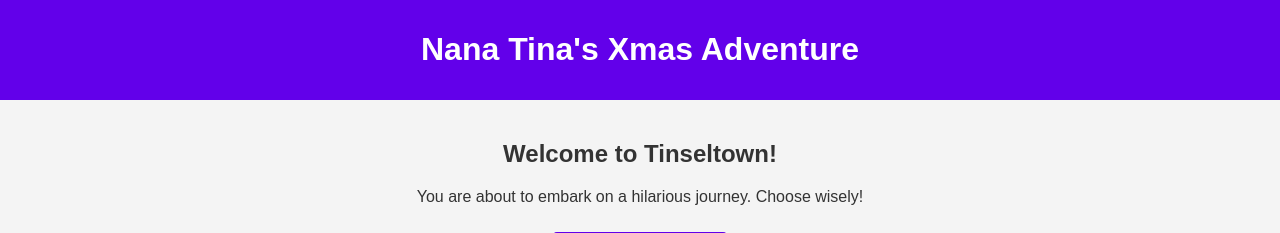
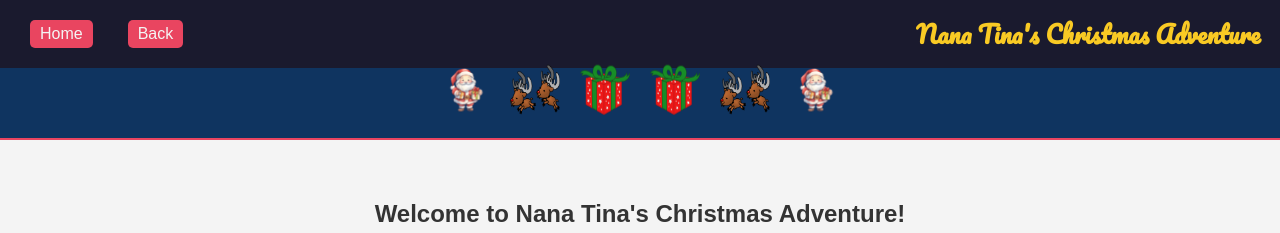
Before and after one commit to alexbull1999/XmasGame2024, a Flask app: page / in a window 1280 px wide. Shown: the top 233 px of the page. Run offline with Flask 3, Linux system fonts and the light colour scheme.

Commit message:
bouncing header

```diff
--- a/static/styles.css
+++ b/static/styles.css
@@ -1,3 +1,7 @@
+/* Import Pacifico Font */
+@import url('https://fonts.googleapis.com/css2?family=Pacifico&display=swap');
+
+/* Body Styles */
 body {
     font-family: Arial, sans-serif;
     margin: 0;
@@ -6,6 +10,7 @@ body {
     color: #333;
 }
 
+/* Header and Footer Styles */
 header, footer {
     background-color: #6200ea;
     color: white;
@@ -13,6 +18,28 @@ header, footer {
     padding: 10px 0;
 }
 
+/* New Header Styles with Pacifico */
+header h1 {
+    font-family: 'Pacifico', cursive; /* Apply Pacifico font */
+    font-size: 28px; /* Adjust size as needed */
+    margin: 0;
+    color: #f9ca24; /* A contrasting gold-like color */
+}
+
+header a {
+    font-family: Arial, sans-serif; /* Keep buttons in Arial for readability */
+    text-decoration: none;
+    color: #f4f4f4;
+    padding: 5px 10px;
+    background-color: #e94560; /* Red button */
+    border-radius: 5px;
+}
+
+header a:hover {
+    background-color: #0f3460; /* Hover effect for buttons */
+}
+
+/* Main Content Styles */
 main {
     padding: 20px;
     max-width: 600px;
@@ -20,6 +47,7 @@ main {
     text-align: center;
 }
 
+/* Link Button Styles */
 a {
     display: inline-block;
     margin: 10px;
@@ -33,3 +61,70 @@ a {
 a:hover {
     background-color: #3700b3;
 }
+
+/* Header for pages */
+
+/* Primary Header */
+.main-header {
+    display: flex;
+    justify-content: space-between;
+    align-items: center;
+    padding: 10px 20px;
+    background-color: #1a1a2e; /* Dark background */
+    color: #f4f4f4; /* Light text color */
+}
+
+.main-header .header-left {
+    display: flex;
+    gap: 15px;
+}
+
+.main-header .home-button, .main-header .back-button {
+    text-decoration: none;
+    color: #f4f4f4;
+    padding: 5px 10px;
+    background-color: #e94560; /* Red button */
+    border-radius: 5px;
+    font-family: 'Arial', sans-serif;
+}
+
+.main-header .home-button:hover, .main-header .back-button:hover {
+    background-color: #0f3460; /* Darker hover effect */
+}
+
+.main-header .header-right h1 {
+    font-family: 'Pacifico', cursive; /* Fancy font for title */
+    font-size: 24px;
+    color: #f9ca24;
+}
+
+/* Secondary Header */
+.secondary-header {
+    display: flex;
+    justify-content: center;
+    background-color: #0f3460; /* Slightly darker blue */
+    padding: 10px 0;
+    border-bottom: 2px solid #e94560; /* Red border to match theme */
+}
+
+.bouncing-images {
+    display: flex;
+    gap: 20px;
+}
+
+.bouncing {
+    width: 50px;
+    animation: bounce 2s infinite;
+}
+
+/* Animation for Bouncing Effect */
+@keyframes bounce {
+    0%, 100% {
+        transform: translateY(0);
+    }
+    50% {
+        transform: translateY(-15px);
+    }
+}
+
+/* End of headers */
--- a/templates/base.html
+++ b/templates/base.html
@@ -7,9 +7,28 @@
     <link rel="stylesheet" href="{{ url_for('static', filename='styles.css') }}">
 </head>
 <body>
-    <header>
-        <h1>Nana Tina's Xmas Adventure</h1>
-    </header>
+
+<header class="main-header">
+    <div class="header-left">
+        <a href="/" class="home-button">Home</a>
+        <a href="javascript:history.back()" class="back-button">Back</a>
+    </div>
+    <div class="header-right">
+        <h1>Nana Tina's Christmas Adventure</h1>
+    </div>
+</header>
+
+<header class="secondary-header">
+    <div class="bouncing-images">
+        <img src="/static/images/santa.png" class="bouncing" alt="Santa">
+        <img src="/static/images/reindeer.png" class="bouncing" alt="Elf">
+        <img src="/static/images/present.png" class="bouncing" alt="Present">
+        <img src="/static/images/present.png" class="bouncing" alt="Present">
+        <img src="/static/images/reindeer.png" class="bouncing" alt="Elf">
+        <img src="/static/images/santa.png" class="bouncing" alt="Santa">
+    </div>
+</header>
+
     <main>
         {% block content %}{% endblock %}
     </main>
--- a/templates/index.html
+++ b/templates/index.html
@@ -1,6 +1,12 @@
 {% extends "base.html" %}
 {% block content %}
-<h2>Welcome to Tinseltown!</h2>
-<p>You are about to embark on a hilarious journey. Choose wisely!</p>
-<a href="{{ url_for('scenario1') }}">Start Your Adventure</a>
+<main class="start-page">
+    <h2>Welcome to Nana Tina's Christmas Adventure!</h2>
+    <p>It was the night before Christmas, and Nana Tina was about to save the day...</p>
+
+    <div class="nan-image">
+        <img src="path/to/nan-image.png" alt="Nana Tina">
+    </div>
+    <a href="/start_page" class="start-button">Start Adventure</a>
+</main>
 {% endblock %}
```
Also changed, not shown: static/images/present.png (added), static/images/reindeer.png (added), static/images/santa.png (added), 1 other file.
